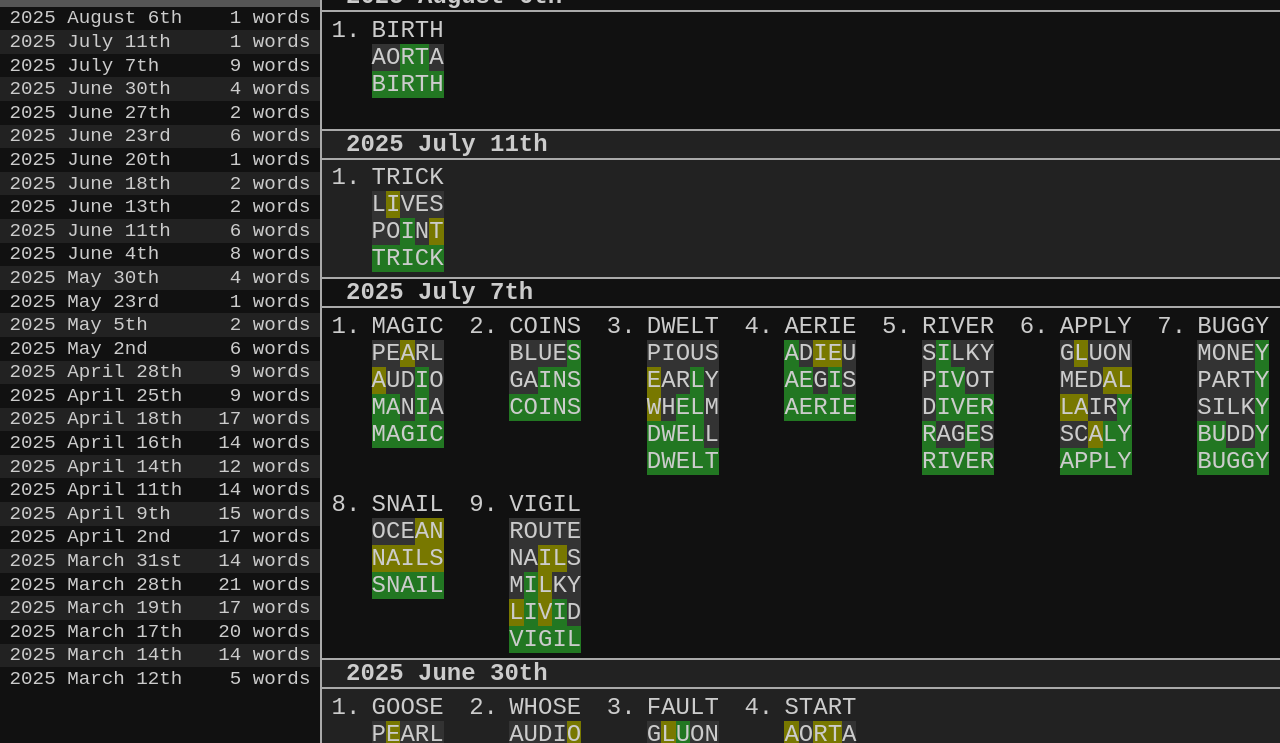
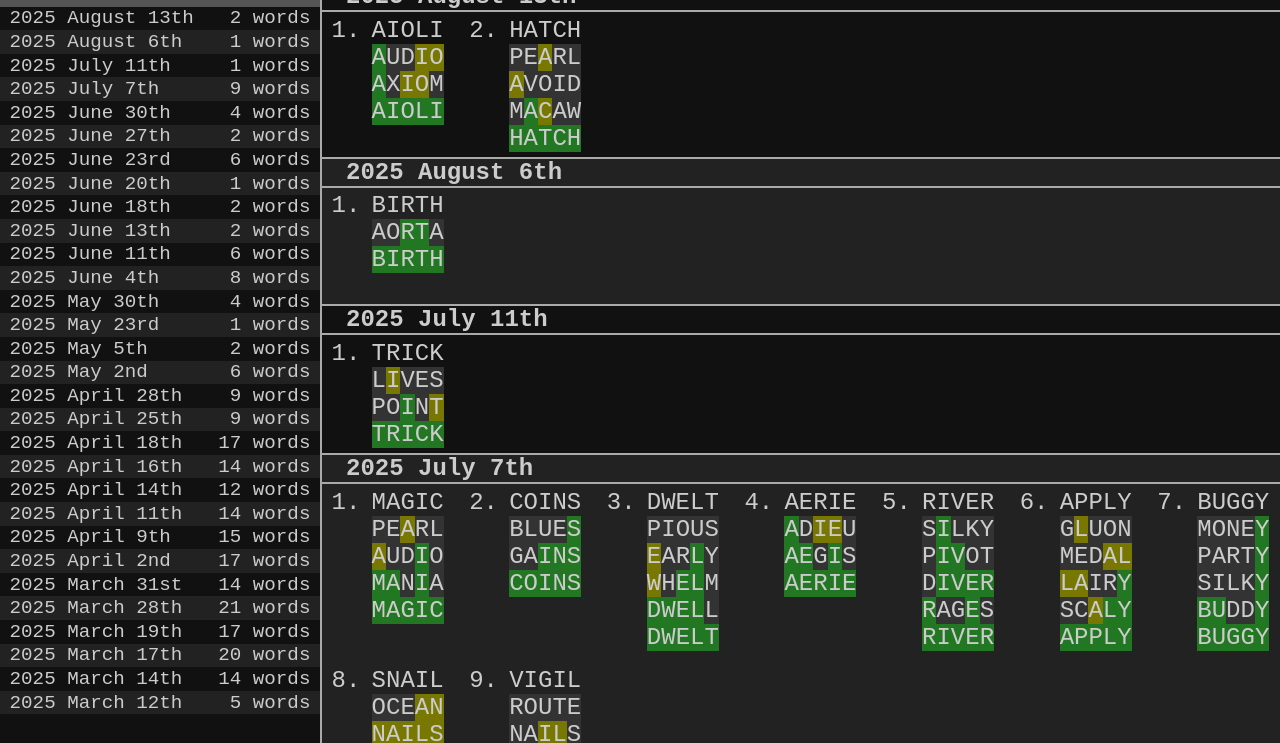
Before and after one commit to SpikyTater/spuddle-archive, a plain HTML site: page index.html in a window 1280 px wide. Shown: the part 57-800 px from the top of the page. Drawn offline with Linux system fonts and the light colour scheme.

Commit message:
2025-08-13 update, spuddle after dark but without the after dark bits

```diff
--- a/index.html
+++ b/index.html
@@ -712,6 +712,10 @@
                     "2025-08-06": [
                         { g: "aorta,birth", s: s0 },
                     ], // 2025-08-06 end
+                    "2025-08-13": [
+                        { g: "audio,axiom,aioli" },
+                        { g: "pearl,avoid,macaw,hatch" },
+                    ], // 2025-08-13 end
                 }; // data end
 
                 // value: bool -> is_correct_word
```
